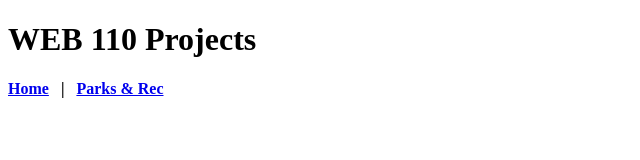
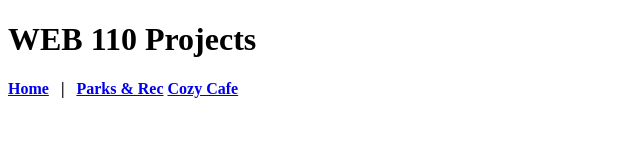
Before and after one commit to AliTemlali/Fall2025WEB110, a plain HTML site: page index.html in a window 1280 px wide. Shown: the full height of the page, 0-640 px from the left. Drawn offline with Linux system fonts and the light colour scheme.

Commit message:
Update index.html

```diff
--- a/index.html
+++ b/index.html
@@ -13,6 +13,8 @@
         <b>
             <a href="index.html">Home</a> &nbsp; | &nbsp;
             <a href="Week2Project/home.html">Parks & Rec</a>
+            <a href="Week4Project/home.html">Cozy Cafe</a>
+
         </b>
     </nav>
 </body>
```
